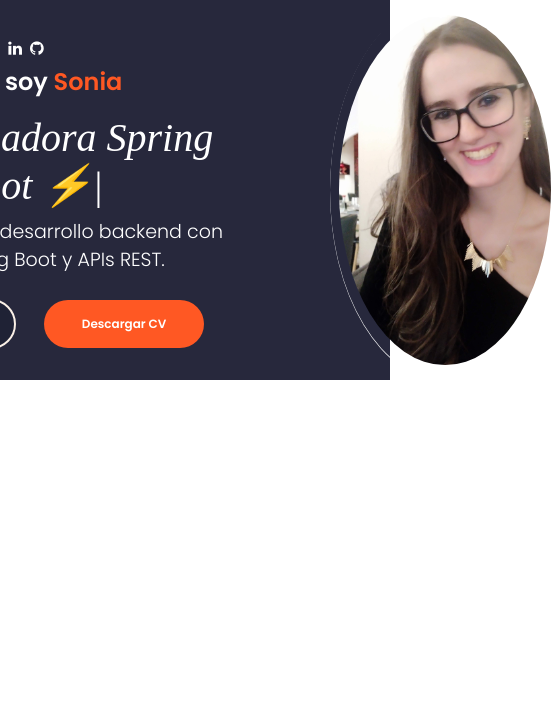
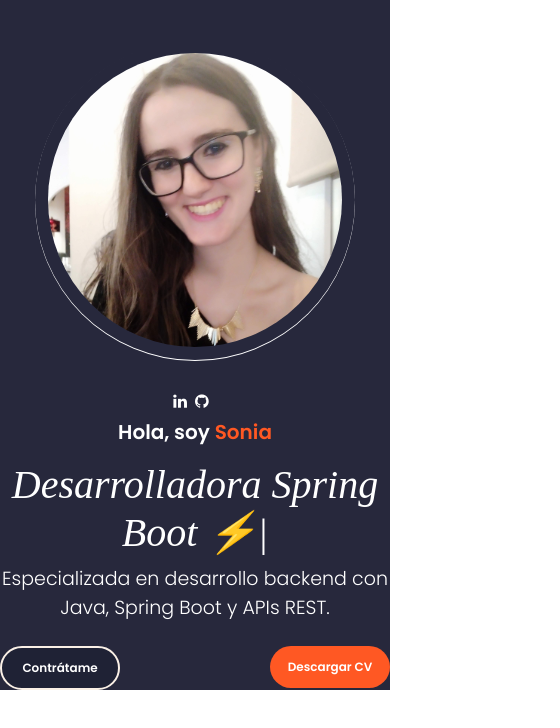
Before and after one commit to Sonia-SSR2021/portfolio-react, a React (Create React App) app in the folder client/: page / in a window 390 px wide. Shown: the top 728 px of the page, 560 px wide, since content can reach past the window. Built offline with nearby package versions, Linux system fonts and the light colour scheme; a web font is replaced by a local one.

Commit message:
Added responsive options to Home profile

```diff
--- a/client/src/PortfolioContainer/Home/Profile.css
+++ b/client/src/PortfolioContainer/Home/Profile.css
@@ -78,3 +78,62 @@
 .colz .colz-icon i:hover{
     transform: scale(1.5);
 }
+
+@media screen and (max-width: 1110px) {
+    .profile-options .btn{
+        width: 120px;
+        padding: 11px 0;
+        z-index: 700;
+
+    }
+    .profile-details-name {
+        font-size: 20px;
+    }
+    .profile-details-role .primary-text {
+        font-size: 12px;
+    }
+    .profile-picture {
+        margin: 0 0px 0 80px;
+    }
+}
+
+@media screen and (max-width: 910px) {
+    .profile-picture {
+        height: 320px;
+        width: 320px;
+        margin: 0 0 0 4px;
+    }
+}
+
+@media screen and (max-width: 810px) {
+    .profile-picture {
+        margin: 0 !important;
+    }
+    .profile-parent{
+        flex-direction: column-reverse;
+        margin: 40px 0 0 0;
+    }
+    .profile-options {
+        display: flex;
+        justify-content: space-between;
+    }
+    .profile-details{
+        margin: 25px 0 0;
+    }
+    .profile-options .highlighted-btn{
+        margin: 0 !important;
+    }
+    .profile-options, .profile-details-role {
+        text-align: center;
+    }
+}
+@media screen and (max-width: 375px) {
+    .profile-picture {
+        height: 275px;
+        width: 275px;
+        margin-top: -90px;
+    }
+    .profile-details {
+        width: 90%;
+    }
+}
--- a/client/src/PortfolioContainer/Home/Profile.js
+++ b/client/src/PortfolioContainer/Home/Profile.js
@@ -31,13 +31,13 @@
               <h1>
                 <TypeAnimation
                   sequence={[
-                    'Desarrolladora Java Backend 🤖',
+                    'Desarrolladora Java Backend 💻',
                     1000,
                     'Desarrolladora Spring Boot ⚡️',
                     1000,
                     'Desarrollo APIs REST 🌐',
                     1000,
-                    'Desarrollo de Microservicios 🧑‍💻',
+                    'Desarrollo de Microservicios ⚙️',
                     1000,
                     'Identidad Digital Blockchain 🚀',
                     1000,
```
